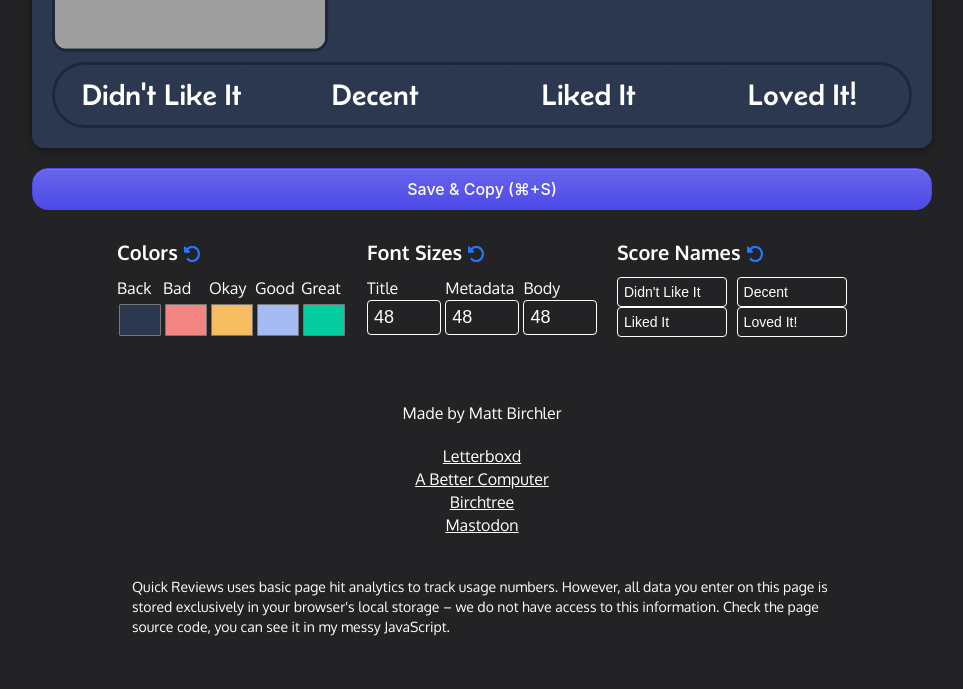
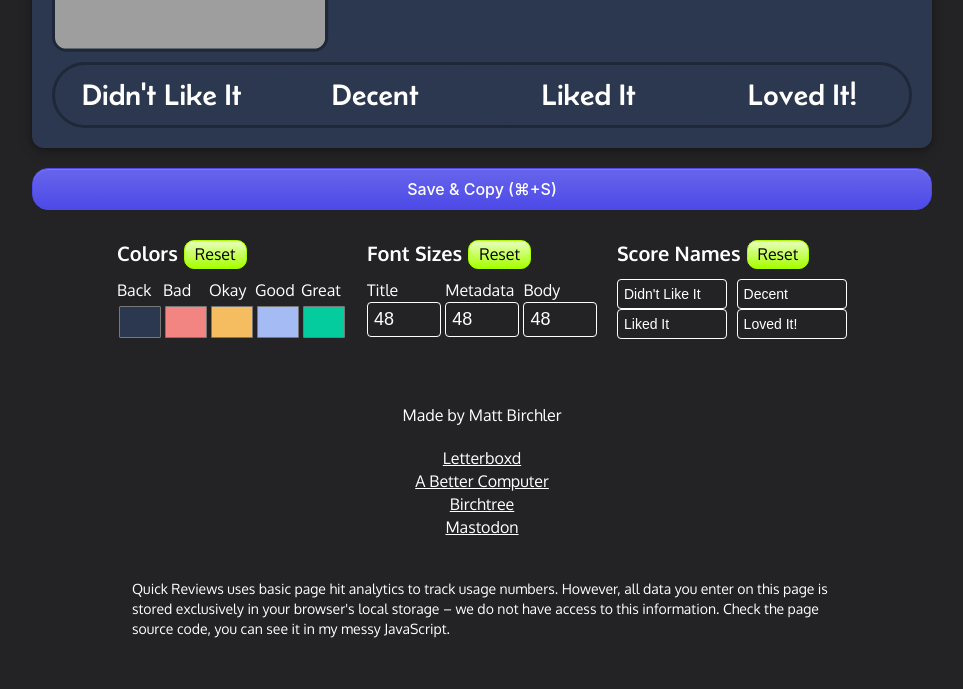
Before and after one commit to mattbirchler/Quick-Reviews-2, a PHP site: page / in a window 1280 px wide. Shown: the part 546-1235 px from the top of the page, without its empty margins (158-1121 px from the left). Before the commit the page ends 1182 px from the top, so only its background shows below. Run offline with PHP 8.4, Linux system fonts and the light colour scheme; data that the repository does not hold is empty; some libraries are stand-ins or nearby versions; grey boxes are pictures that could not be loaded.

Commit message:
Added green reset buttons

```diff
--- a/index.php
+++ b/index.html
@@ -1,7 +1,7 @@
 <!DOCTYPE html>
 <html lang="en">
 
-<?php
+<!-- <?php
   if (!empty($_GET["title"])) {
     $title = htmlspecialchars($_GET["title"], ENT_QUOTES, 'UTF-8');
   }
@@ -14,48 +14,48 @@
   if (!empty($_GET["score"])) {
     $score = htmlspecialchars($_GET["score"], ENT_QUOTES, 'UTF-8');
   }
-?>
+?> -->
 
 <script>
   // Function to log user agent
-  function logUserAgent() {
-    const xhr = new XMLHttpRequest();
-    xhr.open('GET', 'log_user_agent.php', true);
-    xhr.onload = function() {
-        if (xhr.status === 200) {
-            console.log('User agent logged successfully.');
-        } else {
-            console.error('Failed to log user agent.');
-        }
-    };
-    xhr.onerror = function() {
-        console.error('Request error.');
-    };
-    xhr.send();
-}
+//   function logUserAgent() {
+//     const xhr = new XMLHttpRequest();
+//     xhr.open('GET', 'log_user_agent.php', true);
+//     xhr.onload = function() {
+//         if (xhr.status === 200) {
+//             console.log('User agent logged successfully.');
+//         } else {
+//             console.error('Failed to log user agent.');
+//         }
+//     };
+//     xhr.onerror = function() {
+//         console.error('Request error.');
+//     };
+//     xhr.send();
+// }
 
 // Call the function to log user agent
-logUserAgent();
+// logUserAgent();
 
   // Check for items in the GET
-  let apiTitle = "<?php echo $title ?>";
-  let apiMetadata = "<?php echo $metadata ?>";
-  let apiReview = "<?php echo $review ?>";
-  let apiScore = "<?php echo $score ?>";
-  console.log("The score provided is " + apiScore);
-
-  if (apiTitle) {
-    localStorage.setItem("media_title", apiTitle);
-  }
-  if (apiMetadata) {
-    localStorage.setItem("media_meta", apiMetadata);
-  }
-  if (apiReview) {
-    localStorage.setItem("media_review", apiReview);
-  }
-  if (apiScore === "1" || apiScore === "2" || apiScore === "3" || apiScore === "4") {
-    localStorage.setItem("score", apiScore);
-  }
+  // let apiTitle = "<?php echo $title ?>";
+  // let apiMetadata = "<?php echo $metadata ?>";
+  // let apiReview = "<?php echo $review ?>";
+  // let apiScore = "<?php echo $score ?>";
+  // console.log("The score provided is " + apiScore);
+
+  // if (apiTitle) {
+  //   localStorage.setItem("media_title", apiTitle);
+  // }
+  // if (apiMetadata) {
+  //   localStorage.setItem("media_meta", apiMetadata);
+  // }
+  // if (apiReview) {
+  //   localStorage.setItem("media_review", apiReview);
+  // }
+  // if (apiScore === "1" || apiScore === "2" || apiScore === "3" || apiScore === "4") {
+  //   localStorage.setItem("score", apiScore);
+  // }
 </script>
 
 <head>
@@ -69,6 +69,7 @@ logUserAgent();
   <link rel="stylesheet" href="style.css?v=2.7.4">
   <link rel="stylesheet" href="transition.css" />
   <link rel="stylesheet" href="animate.min.css" />
+  <link rel="stylesheet" href="icons/mynaui.css" />
   <link rel="shortcut icon" href="icon@512.png" type="image/x-icon">
   <script
     src="https://code.jquery.com/jquery-3.6.0.min.js"
@@ -170,7 +171,8 @@ logUserAgent();
     <div class="new_card">
       <div class="card_header">
         <div class="card_header_text">Colors</div>
-        <img src="reset.png" class="reset_button animate__animated" id="reset_colors_button">
+        <!-- <img src="reset.png" class="reset_button animate__animated" id="reset_colors_button"> -->
+        <button class="reset_button_real" id="reset_colors_button">Reset</button>
       </div>
       <div class="card_body">
         <div class="color_box">
@@ -222,7 +224,8 @@ logUserAgent();
     <div class="new_card">
       <div class="card_header">
         <div class="card_header_text">Font Sizes</div>
-        <img src="reset.png" class="reset_button" id="reset_font_size_button">
+        <button class="reset_button_real" id="reset_font_size_button">Reset</button>
+        <!-- <img src="reset.png" class="reset_button" id="reset_font_size_button"> -->
       </div>
       <div class="card_body">
         <div class="font_size_box">
@@ -246,7 +249,8 @@ logUserAgent();
     <div class="new_card">
       <div class="card_header">
         <div class="card_header_text">Score Names</div>
-        <img src="reset.png" class="reset_button" id="reset_score_names_button">
+        <button class="reset_button_real" id="reset_score_names_button">Reset</button>
+        <!-- <img src="reset.png" class="reset_button" id="reset_score_names_button"> -->
       </div>
       <div class="card_body">
         <input type="text" class="font_size_picker name_input" id="score_1">
@@ -333,6 +337,9 @@ logUserAgent();
     $("#alert").css("display", "none");
   });
 </script>
+
+<script type="module" src="https://unpkg.com/ionicons@7.1.0/dist/ionicons/ionicons.esm.js"></script>
+<script nomodule src="https://unpkg.com/ionicons@7.1.0/dist/ionicons/ionicons.js"></script>
 
 </html>
 
--- a/style.css
+++ b/style.css
@@ -203,6 +203,23 @@ h1 {
   width: 16px;
   height: 16px;
   cursor: pointer;
+}
+
+.reset_button_real {
+  display: flex;
+  gap: 6px;
+  align-items: center;
+  justify-content: center;
+  padding: 2px 10px;
+  background: #A6FF00;
+  background-image: linear-gradient(180deg, rgba(255, 255, 255, .75), rgba(255, 255, 255, 0));
+  border: 1px solid #A6FF00;
+  border-radius: 10px;
+  margin: 0;
+  font: inherit;
+  color: black;
+  cursor: pointer;
+  outline: none;
 }
 
 .custom {
@@ -644,6 +661,21 @@ h1 {
   background-size: cover;
 }
 
+/* Social Media */
+#social_posts {
+  display: flex;
+  flex-direction: column;
+}
+
+.post_to {
+  padding: 6px;
+  border-radius: 4px;
+}
+
+#mastodon_url {
+  padding: 6px 12px;
+}
+
 @media (max-width: 850px) {
   h1 {
     font-size: 36px;
```
Also changed, not shown: 2 other files.
